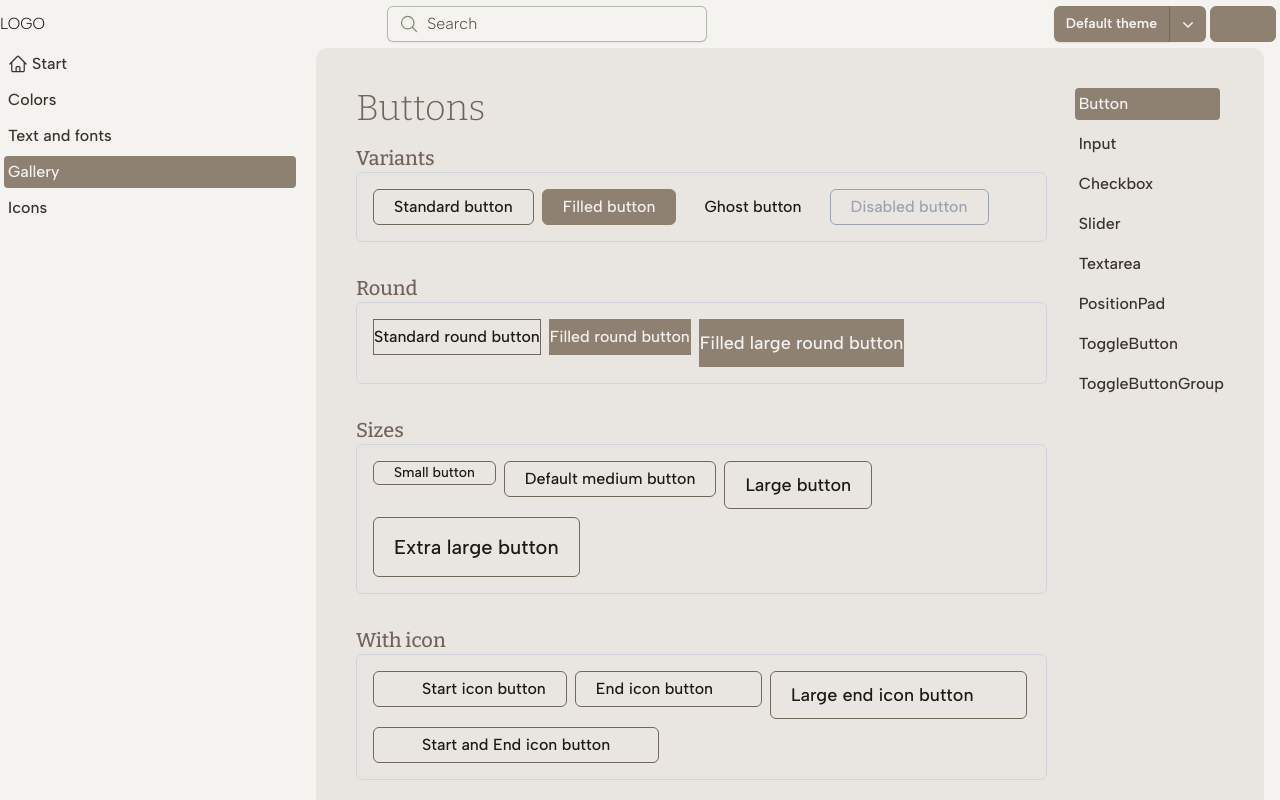
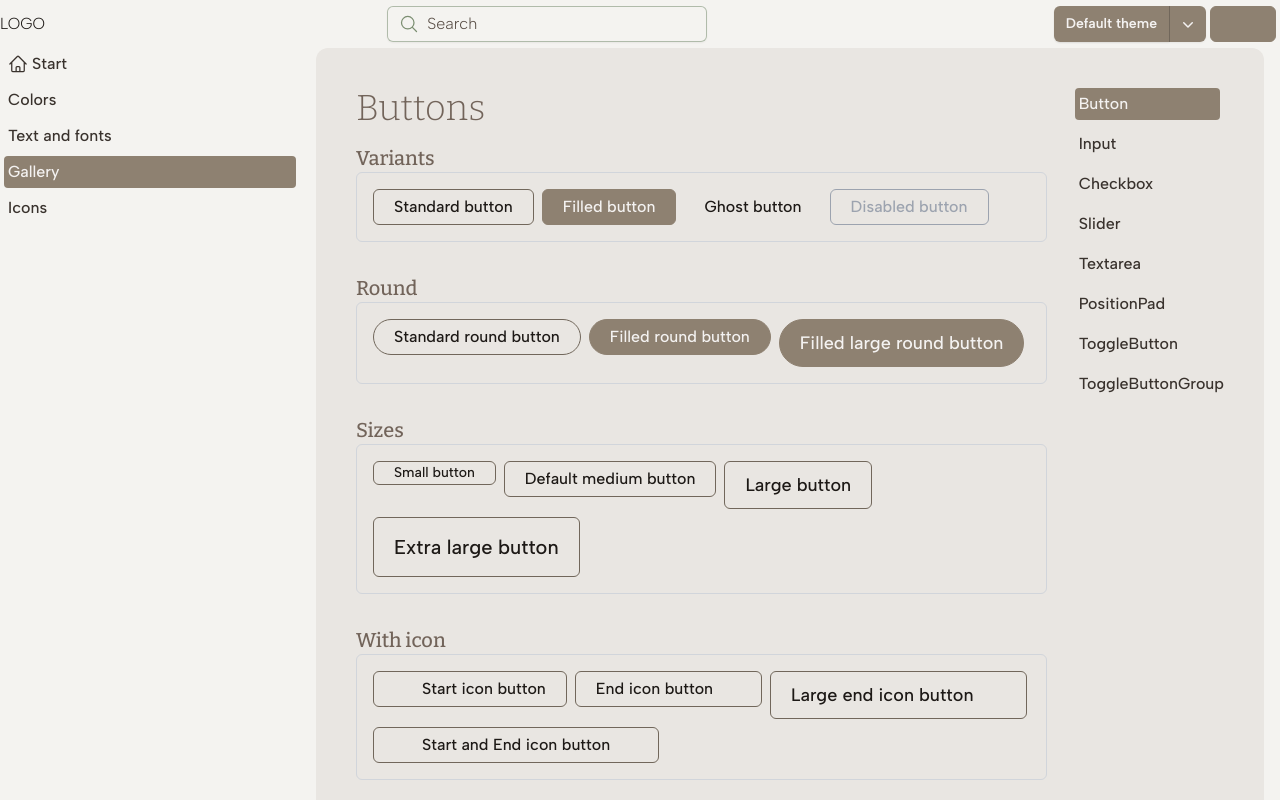
Before and after one commit to allbin/styles, a React (Vite) app: page /gallery/button in a window 1280 px wide. Built offline with nearby package versions, Linux system fonts and the light colour scheme; some icons are missing.

Commit message:
Adding compoundVariants for handling the color type of the component

```diff
--- a/src/components/Button/ChadButton.tsx
+++ b/src/components/Button/ChadButton.tsx
@@ -46,15 +46,49 @@ const buttonVariants = cva(
         lg: ['h-[48px]', 'text-lg'],
         xl: ['h-[60px]', 'text-xl'],
       },
+      color: {
+        standard: [],
+        red: [],
+      },
       use: {
         standard: ['px-5', 'py-1', 'rounded-md'],
+        round: ['rounded-full', 'px-5', 'py-1'],
         icon: ['px-0', 'py-0', 'aspect-square', 'rounded-full'],
       },
     },
+    compoundVariants: [
+      {
+        color: 'red',
+        variant: 'outline',
+        class: [
+          'border-red-700',
+          'text-red-700',
+          'hover:bg-red-200',
+          'hover:text-red-600',
+        ],
+      },
+      {
+        color: 'red',
+        variant: 'filled',
+        class: [
+          'bg-red-700',
+          'text-text-50',
+          'hover:border-red-800',
+          'hover:bg-red-600',
+          'hover:text-red-50',
+          'disabled:border-red-900/80',
+          'disabled:bg-red-900/60',
+          'disabled:text-red-900',
+          'disabled:hover:border-red-900/80',
+          'disabled:hover:bg-red-900/60',
+        ],
+      },
+    ],
     defaultVariants: {
       use: 'standard',
       variant: 'outline',
       size: 'md',
+      color: 'standard',
     },
   },
 );
@@ -67,7 +101,7 @@ const iconSizes = {
 };
 
 interface ButtonProps
-  extends React.ButtonHTMLAttributes<HTMLButtonElement>,
+  extends Omit<React.ButtonHTMLAttributes<HTMLButtonElement>, 'color'>,
     VariantProps<typeof buttonVariants> {
   asChild?: boolean;
   startIcon?: React.ReactNode;
@@ -82,6 +116,7 @@ const ChadButton = React.forwardRef<HTMLButtonElement, ButtonProps>(
       use,
       variant,
       size,
+      color,
       startIcon,
       endIcon,
       loading = false,
@@ -96,7 +131,7 @@ const ChadButton = React.forwardRef<HTMLButtonElement, ButtonProps>(
 
     return (
       <Comp
-        className={cn(buttonVariants({ variant, size, use, className }))}
+        className={cn(buttonVariants({ variant, size, use, color, className }))}
         ref={ref}
         {...props}
       >
```
